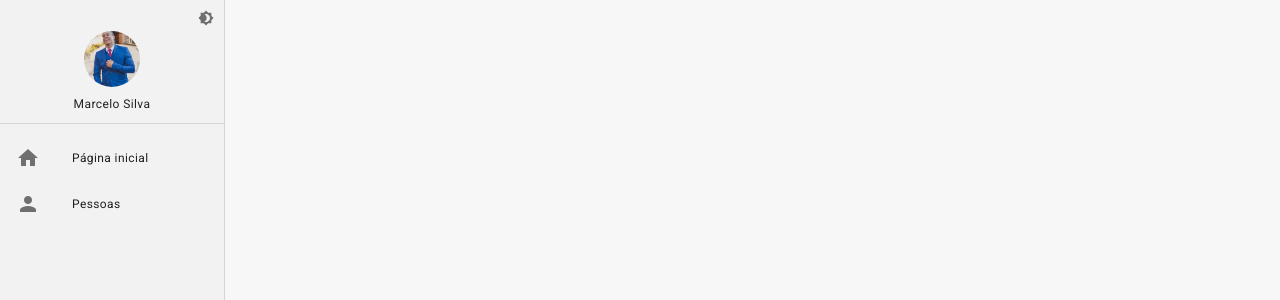
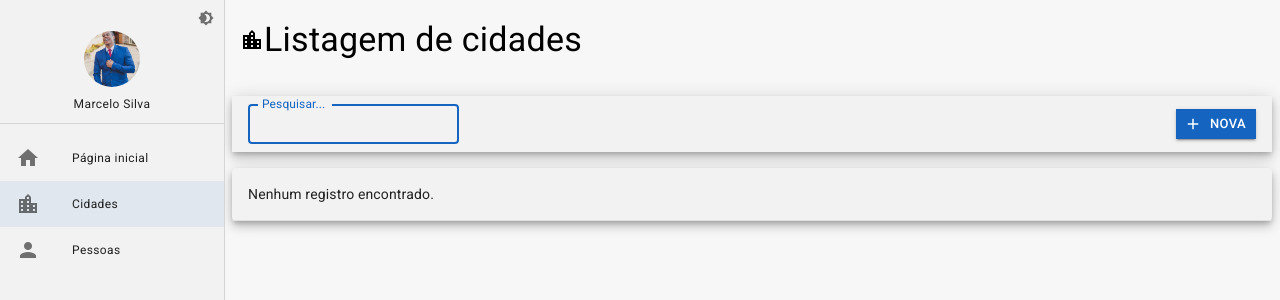
Before and after one commit to EuMarcel0/cadastro, a React (Vite) app: page /cidades in a window 1280 px wide. Shown: the top 300 px of the page. Built offline with nearby package versions, Linux system fonts and the light colour scheme; data requests are answered from the project's data file.

Commit message:
chore: screens created of city details and citys lists

```diff
--- /dev/null
+++ b/src/pages/cidades/DetalhesCidades.tsx
@@ -0,0 +1,191 @@
+import { Box, Grid, LinearProgress, Paper, Typography } from '@mui/material';
+import { useNavigate, useParams } from 'react-router-dom';
+import { useEffect, useState } from 'react';
+import * as yup from 'yup';
+
+import { ConfirmModalDeleteInEdit, ConfirmModalSave, FerramentasDetalhes } from '../../shared/components';
+import cityIllustration from '../../assets/images/city.svg';
+import { UnformInputText, useVForm, VForm, VFormErrors } from '../../shared/components/form';
+import { LayoutBaseDePagina } from '../../shared/layouts';
+import { CityService } from '../../shared/services/city/CityService';
+
+interface IFormProps {
+	name: string;
+}
+
+const validateYupFormSchema: yup.SchemaOf<IFormProps> = yup.object().shape({
+	name: yup.string().required(),
+});
+
+export const DetalhesCidades: React.FC = () => {
+
+	const [modalDeleteInEdit, setModalDeleteInEdit] = useState(false);
+	const [modalSaving, setModalSaving] = useState(false);
+	const [loading, setLoading] = useState(false);
+	const [name, setName] = useState('');
+
+	const { unformRef } = useVForm();
+	const { id = 'nova' } = useParams<'id'>();
+	const navigate = useNavigate();
+
+	useEffect(() => {
+		if (id !== 'nova') {
+			setLoading(true);
+			CityService.getById(Number(id))
+				.then((response) => {
+					setLoading(false);
+					if (response instanceof Error) {
+						alert(response.message);
+						navigate('/cidades');
+					} else {
+						unformRef.current?.setData(response);
+						setName(response.name);
+					}
+				});
+		} else {
+			unformRef.current?.setData({
+				name: '',
+			});
+		}
+
+	}, [id]);
+
+	const handleSave = (data: IFormProps) => {
+		validateYupFormSchema.validate(data, { abortEarly: false })
+			.then((validatesData) => {
+				setLoading(true);
+				if (id === 'nova') {
+					CityService.create(validatesData)
+						.then((response) => {
+							setLoading(true);
+							if (response instanceof Error) {
+								alert(response.message);
+							} else {
+								navigate(`/cidades/detalhe/${response}`);
+								setLoading(false);
+							}
+						});
+				} else {
+					setLoading(true);
+					setModalSaving(modalSaving === false ? true : false);
+					CityService.updateById(Number(id), { id: Number(id), ...validatesData })
+						.then((response) => {
+							setLoading(false);
+							if (response instanceof Error) {
+								alert(response.message);
+							}
+						});
+
+				}
+			})
+			.catch((errors: yup.ValidationError) => {
+				const validationErrors: VFormErrors = {};
+				errors.inner.map(error => {
+					if (!error.path) return;
+					validationErrors[error.path] = error.message;
+					setModalSaving(false);
+				});
+				unformRef.current?.setErrors(validationErrors);
+			});
+	};
+
+	const handleDelete = (id: number) => {
+		CityService.deleteById(Number(id))
+			.then((response) => {
+				if (response instanceof Error) {
+					alert(response.message);
+					return response;
+				}
+				navigate('/cidades');
+			});
+	};
+
+	const handleClickInSave = (data: IFormProps) => {
+		handleSave(data);
+		setModalSaving(true);
+	};
+
+	return (
+		<LayoutBaseDePagina
+			title={id === 'nova' ? ' → Cadastro de cidades' : `→ Editando ${name}`}
+			icon=''
+			toolbar={<FerramentasDetalhes
+				onClickInBack={() => navigate('/cidades')}
+				onClickInSave={() => unformRef.current?.submitForm()}
+				onClickInNew={() => navigate('/cidades/detalhe/nova')}
+				onClickInDelete={() => setModalDeleteInEdit(true)}
+				showButtonDelete={id !== 'nova'}
+				showButtonNew={id !== 'nova'}
+				showButtonSave
+				showButtonBack
+			/>
+			}
+		>
+
+			<VForm ref={unformRef} onSubmit={handleClickInSave}>
+				<Box
+					display='flex'
+					alignItems='center'
+					justifyContent='center'
+					component={Paper}
+					elevation={6}
+					padding={3}
+				>
+					<Grid container direction='column'>
+
+						{loading &&
+							<Grid item justifyContent='center'>
+								<LinearProgress variant='indeterminate' />
+								<Typography variant='caption' align='center'>
+									Carregando dados...
+								</Typography>
+							</Grid>
+						}
+
+						<Grid item>
+							<Typography variant='h6' align='center' marginY={4} >Informe seus dados</Typography>
+						</Grid>
+						<Grid container item direction='row' justifyContent='center'>
+							<Grid item xs={12} sm={12} md={10} lg={8} xl={6}>
+								<UnformInputText fullWidth
+									name='name'
+									label='Nome completo'
+									autoFocus
+									disabled={loading}
+									onChange={e => setName(e.target.value)}
+								/>
+							</Grid>
+						</Grid>
+					</Grid>
+				</Box>
+			</VForm>
+
+			{
+				modalSaving &&
+				<ConfirmModalSave
+					title='Registro salvo com sucesso!'
+					description='Clique em "OK" para permanecer na tela de edição'
+					onCloseModalSave={() => setModalSaving(modalSaving === true ? false : true)}
+					onCloseModaAndBack={() => navigate('/cidades')}
+				/>
+			}
+			{
+				modalDeleteInEdit &&
+				<ConfirmModalDeleteInEdit
+					onDelete={() => handleDelete(Number(id))}
+					onCloseModal={() => setModalDeleteInEdit(modalDeleteInEdit === true ? false : true)}
+				/>
+			}
+			<Box
+				width='100%'
+				height='100%'
+				maxWidth='300px'
+				maxHeight='300px'
+				marginX='auto'
+				marginY={6}
+			>
+				<img style={{ width: '100%' }} src={cityIllustration} />
+			</Box>
+		</LayoutBaseDePagina >
+	);
+};
--- a/src/pages/cidades/ListagemCidades.tsx
+++ b/src/pages/cidades/ListagemCidades.tsx
@@ -1,5 +1,130 @@
+import { useEffect, useMemo, useState } from 'react';
+
+import { useNavigate, useSearchParams } from 'react-router-dom';
+import { Box, Icon, IconButton, LinearProgress, Pagination, Paper, Table, TableBody, TableCell, TableContainer, TableFooter, TableHead, TableRow, Typography } from '@mui/material';
+
+import { IlistingCityProps, CityService } from '../../shared/services/city/CityService';
+import { ConfirmModalDelete, FerramentasListagem } from '../../shared/components';
+import { LayoutBaseDePagina } from '../../shared/layouts';
+import { useDebounce } from '../../shared/hooks';
+import { Environment } from '../../shared/environment';
+
+
 export const ListagemCidades: React.FC = () => {
+	const [searchParams, setSearchParams] = useSearchParams('');
+	const [people, setCity] = useState<IlistingCityProps[]>([]);
+	const [totalCount, setTotalCount] = useState(0);
+	const { debounce } = useDebounce(1000);
+	const [loading, setLoading] = useState(true);
+	const navigate = useNavigate();
+
+	const search = useMemo(() => {
+		return searchParams.get('busca') || '';
+	}, [searchParams]);
+
+	const page = useMemo(() => {
+		return Number(searchParams.get('pagina') || '1');
+	}, [searchParams]);
+
+	useEffect(() => {
+		setLoading(true);
+		debounce(() => {
+			CityService.getAll(page, search)
+				.then((response) => {
+					setLoading(false);
+					if (response instanceof Error) {
+						alert(response.message);
+					} else {
+						console.log(response.totalCount);
+						console.log(response.data);
+						setCity(response.data);
+						setTotalCount(response.totalCount);
+					}
+				});
+		});
+	}, [search, page]);
+
+	const handleDeleteCity = (id: number) => {
+		CityService.deleteById(id)
+			.then((response) => {
+				if (response instanceof Error) {
+					alert(response.message);
+					return response;
+				} else {
+					setCity(oldCitys => [
+						...oldCitys.filter(oldCity => oldCity.id !== id)
+					]);
+				}
+			});
+	};
+
+
 	return (
-		<div>Listagem de cidades</div>
+		<LayoutBaseDePagina
+			icon={<Typography><Icon>location_city</Icon></Typography>}
+			title='Listagem de cidades'
+			toolbar={<FerramentasListagem
+				showInputSearch
+				textButtonNew='Nova'
+				textOfSearch={search}
+				handleTextOfSearch={text => setSearchParams({ busca: text, pagina: '1' }, { replace: true })}
+				handleInputClear={() => setSearchParams('')}
+				onClickButtonNew={() => navigate('/cidades/detalhe/nova')}
+
+			/>
+			}
+
+		>
+			<Box component={Paper} elevation={6} width='auto'>
+				<TableContainer>
+					{loading &&
+						<LinearProgress />
+					}
+					<Table>
+						{people.length > 0 &&
+							<TableHead>
+								<TableRow >
+									<TableCell>Nome completo</TableCell>
+									<TableCell align='right'>Ações</TableCell>
+								</TableRow>
+							</TableHead>
+						}
+						{!loading && totalCount === 0 &&
+							<TableRow>
+								<TableCell>{Environment.LISTING_EMPTY}</TableCell>
+							</TableRow>
+						}
+						<TableBody>
+							{people.map((item) => (
+								<TableRow key={item.id}>
+									<TableCell>{item.name}</TableCell>
+									<TableCell padding='none' align='right'>
+										<Box display='flex' justifyContent='right'>
+											<IconButton onClick={() => navigate(`/cidades/detalhe/${item.id}`)}>
+												<Icon>edit</Icon>
+											</IconButton>
+											<ConfirmModalDelete onDelete={() => handleDeleteCity(item.id)} />
+										</Box>
+									</TableCell>
+								</TableRow>
+							))}
+						</TableBody>
+						<TableFooter>
+							{totalCount > 0 && totalCount > Environment.LIMIT_OF_ROWS_PER_PAGE &&
+								<TableRow>
+									<TableCell colSpan={3}>
+										<Pagination
+											page={page}
+											count={Math.ceil(totalCount / Environment.LIMIT_OF_ROWS_PER_PAGE)}
+											onChange={(_, newPage) => setSearchParams({ pagina: newPage.toString() }, { replace: true })}
+										/>
+									</TableCell>
+								</TableRow>
+							}
+						</TableFooter>
+					</Table>
+				</TableContainer>
+			</Box>
+		</LayoutBaseDePagina>
 	);
 };
--- a/src/pages/index.ts
+++ b/src/pages/index.ts
@@ -1,3 +1,7 @@
 export * from './dashboard/Dashboard';
+
 export * from './cidades/ListagemCidades';
+export * from './cidades/DetalhesCidades';
+
+export * from './pessoas/ListagemPessoas';
 export * from './pessoas/DetalhesPessoas';
--- a/src/routes/index.tsx
+++ b/src/routes/index.tsx
@@ -1,9 +1,8 @@
 import { useEffect } from 'react';
-import { Routes, Route } from 'react-router-dom';
+import { Routes, Route, Navigate } from 'react-router-dom';
 
-import { ListagemPessoas } from '../pages/pessoas/ListagemPessoas';
+import { Dashboard, DetalhesCidades, DetalhesPessoas, ListagemCidades, ListagemPessoas } from '../pages';
 import { useDrawerContext } from '../shared/contexts';
-import { Dashboard, DetalhesPessoas } from '../pages';
 
 export const AppRoutes = () => {
 	const { setDrawerOptions } = useDrawerContext();
@@ -16,23 +15,32 @@ export const AppRoutes = () => {
 				path: '/pagina-inicial'
 			},
 			{
+				label: 'Cidades',
+				icon: 'location_city',
+				path: '/cidades'
+			},
+			{
 				label: 'Pessoas',
 				icon: 'person',
 				path: '/pessoas'
-			}
+			},
 		]);
 	}, []);
 
 	return (
 		<Routes>
 			<Route path="/pagina-inicial" element={<Dashboard />} />
+
 			<Route path="/pessoas" element={<ListagemPessoas />} />
 			<Route path="/pessoas/detalhe/:id" element={<DetalhesPessoas />} />
 
+			<Route path="/cidades" element={<ListagemCidades />} />
+			<Route path="/cidades/detalhe/:id" element={<DetalhesCidades />} />
 
 
-			{/* <Route path="/clientes" element={<Button variant="contained" color='primary' onClick={toggleDrawerOpen}>Clientes</Button>} /> */}
-			{/* <Route path="*" element={<Navigate to="/pagina-inicial"/>}/> */}
+
+
+			<Route path="*" element={<Navigate to="/pagina-inicial" />} />
 		</Routes>
 	);
 };
```
Also changed, not shown: src/assets/images/city.svg (added).
